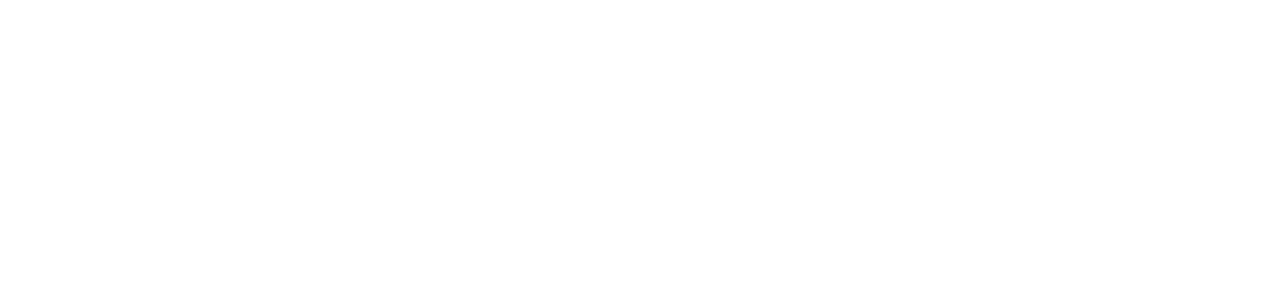
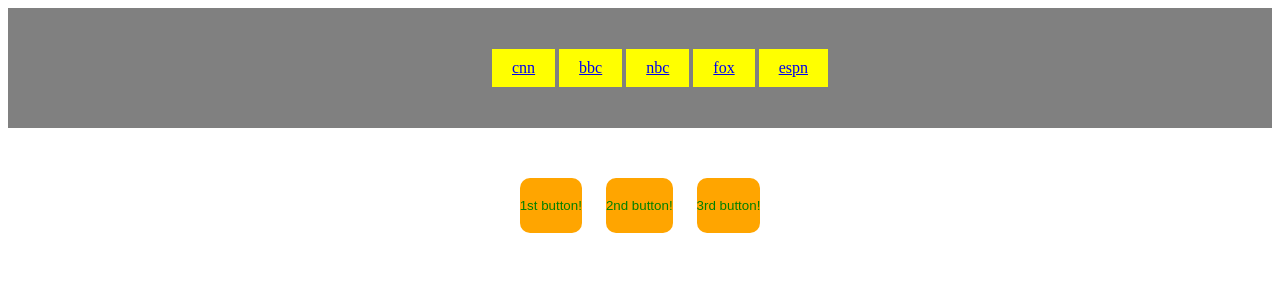
Before and after one commit to achoegbunu/week3exercises, a plain HTML site: page index.html in a window 1280 px wide. Drawn offline with Linux system fonts and the light colour scheme.

```diff
--- a/css/main.css
+++ b/css/main.css
@@ -0,0 +1,57 @@
+nav {
+	text-align: center;
+	background-color: grey;
+	padding: 25px 0;
+}
+
+nav ul li {
+	display: inline-block;
+	background-color: yellow;
+	padding: 10px 20px;
+	margin: 5px 10px
+	transition: 0.5s ease;
+}
+
+
+
+
+
+
+
+
+
+
+
+
+
+nav ul li a {
+	transition: 0.5s ease;
+}
+
+
+nav ul li:hover {
+	background-color: purple;
+	border: 2px
+
+
+}
+
+button {
+	background-color: orange;
+	transition: 0.5s ease;
+	padding: 20px 0;
+	margin: 10px;
+	border-radius: 10px;
+	color: green;
+	border: none;
+}
+
+button :hover {
+	background-color: #0c0000;
+	color: #e80a0a;
+}
+
+div {
+	text-align: center;
+	padding: 40px 10px;
+}
--- a/index.html
+++ b/index.html
@@ -8,7 +8,33 @@
 		<link rel="stylesheet" href="css/main.css">
 	</head>
 	<body>
+		<nav>
+			<ul>
+				<li>
+					<a href="https://www.cnn.com/">cnn</a>
+					</li>
+				<li>
+					<a href="http://www.bbc.com/">bbc</a>
+					</li>
+				<li>
+					<a href="https://www.nbc.com/">nbc</a>
+					</li>
+				<li>
+					<a href="https://www.fox.com/">fox</a>
+					</li>
+				<li>
+					<a href="http://www.espn.com/">espn</a>
+					</li>
+			</ul>
+		</nav>
 
+		<div id="buttons">
+			<button type="button">1st button!</button>
+			<button type="button">2nd button!</button>
+			<button type="button">3rd button!</button>
+
+
+		</div>
 
 
 	</body>
```
